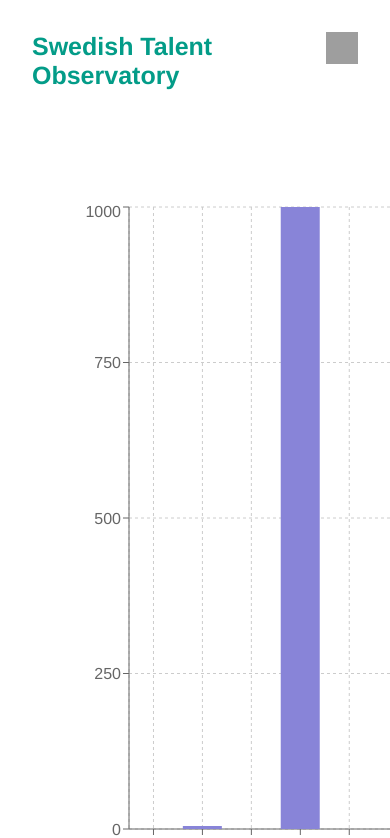
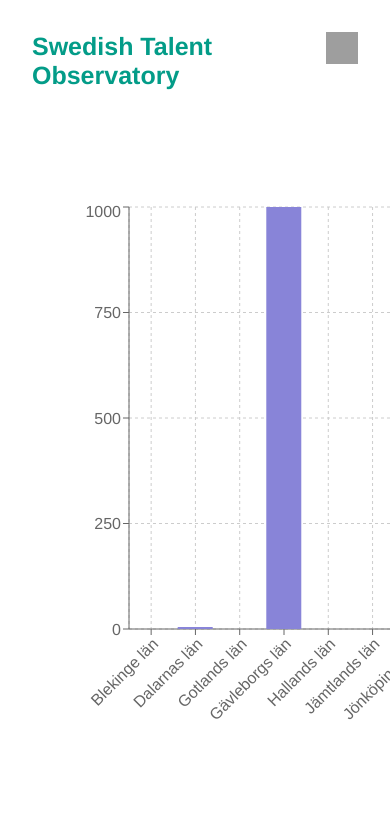
Before and after one commit to DiaHassan/II1305-Team-Echo, a React (Create React App) app in the folder Project/dashboard/: page /finder in a window 390 px wide. Shown: the top 838 px of the page. Built offline with nearby package versions, Linux system fonts and the light colour scheme; grey boxes are pictures that could not be loaded.

Commit message:
Update Tabletest.jsx

```diff
--- a/Project/dashboard/src/Presenters/Tabletest.jsx
+++ b/Project/dashboard/src/Presenters/Tabletest.jsx
@@ -13,6 +13,7 @@ export default function Tabletest() {
         {name: 'Jämtlands län', value: 0},
         {name: 'Jönköpings län', value: 0},
         {name: 'Kalmar län', value:0},
+        {name: 'Kronobergs län', value: 0},
         {name: 'Norrbottens län', value: 0},
         {name: 'Skåne län', value: 0},
         {name: 'Stockholms län', value: 0},
@@ -23,7 +24,8 @@ export default function Tabletest() {
         {name: 'Västernorrlands län', value: 0},
         {name: 'Västmanlands län', value: 0},
         {name: 'Västra Götalands län', value: 0},
-        {name: 'Örebro län', value: 0}
+        {name: 'Örebro län', value: 0},
+        {name: 'Östergötlands län', value: 0}
       ];
 
     const [result, setResult] = useState(data);
@@ -48,12 +50,13 @@ export default function Tabletest() {
       axios.post('http://localhost:5000/why',{job:job})
         .then(response => setResult(convertList(response.data.number)))
         .catch(error => console.log(error));
+        console.log((result));
     };
 
 
     return (
         <div className='fortableandlist'>
-            <BarChart width={1000} height={800} data={result}>
+            <BarChart width={1000} height={600} data={result}>
             <CartesianGrid strokeDasharray="3 3" />
             <XAxis dataKey="name" height={150}  interval={0} angle={-45} textAnchor="end"/>
             <YAxis />
```
